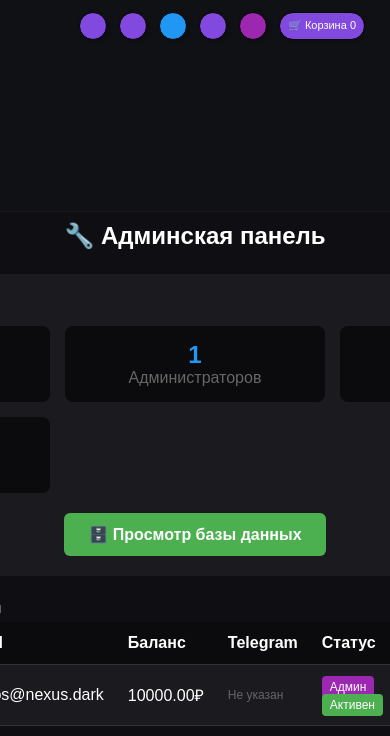
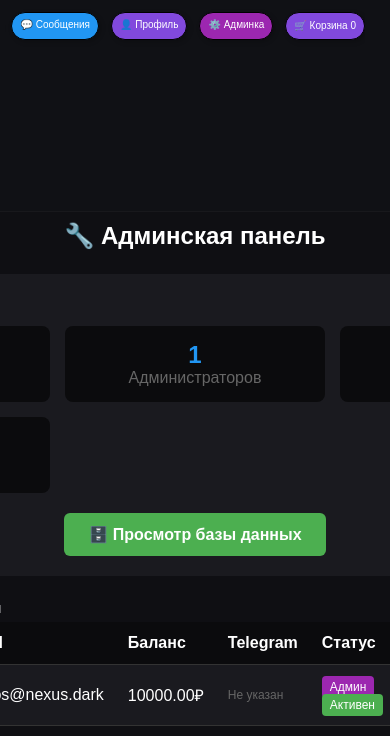
Before and after one commit to Rodeos2410/nexus-dark-market, a Flask app: page /admin in a window 390 px wide; the page is wider, and only the part inside the window is pictured. Shown: the top 736 px of that part. Run offline with Flask 3, Linux system fonts and the light colour scheme; a user stored in the database is signed in.

```diff
--- a/static/css/style.css
+++ b/static/css/style.css
@@ -287,50 +287,62 @@ button:hover, .button:hover {
         white-space: nowrap;
     }
 
-    /* Сокращаем текст кнопок на мобильных */
-    .main-nav .button[href*="market"]::after {
-        content: "🏪";
-    }
-    .main-nav .button[href*="market"] {
-        font-size: 0;
+    /* Компактные кнопки с текстом и эмодзи */
+    .main-nav .button {
+        font-size: 10px;
         padding: 6px 8px;
-        min-width: 28px;
+        min-width: auto;
+        white-space: nowrap;
     }
 
-    .main-nav .button[href*="add_product"]::after {
-        content: "➕";
-    }
-    .main-nav .button[href*="add_product"] {
-        font-size: 0;
-        padding: 6px 8px;
-        min-width: 28px;
+    /* Адаптивный текст навигации */
+    .nav-text {
+        display: inline;
     }
 
-    .main-nav .button[href*="messages"]::after {
-        content: "💬";
-    }
-    .main-nav .button[href*="messages"] {
-        font-size: 0;
-        padding: 6px 8px;
-        min-width: 28px;
-    }
+    /* На очень маленьких экранах показываем только эмодзи */
+    @media (max-width: 360px) {
+        .nav-text {
+            font-size: 0;
+        }
 
-    .main-nav .button[href*="profile"]::after {
-        content: "👤";
-    }
-    .main-nav .button[href*="profile"] {
-        font-size: 0;
-        padding: 6px 8px;
-        min-width: 28px;
-    }
+        .nav-text::before {
+            content: attr(data-emoji);
+            font-size: 14px;
+        }
 
-    .main-nav .button[href*="admin"]::after {
-        content: "⚙️";
-    }
-    .main-nav .button[href*="admin"] {
-        font-size: 0;
-        padding: 6px 8px;
-        min-width: 28px;
+        .main-nav .button[href*="market"] .nav-text::before {
+            content: "🏪";
+        }
+
+        .main-nav .button[href*="add_product"] .nav-text::before {
+            content: "➕";
+        }
+
+        .main-nav .button[href*="messages"] .nav-text::before {
+            content: "💬";
+        }
+
+        .main-nav .button[href*="profile"] .nav-text::before {
+            content: "👤";
+        }
+
+        .main-nav .button[href*="admin"] .nav-text::before {
+            content: "⚙️";
+        }
+
+        .main-nav .button[href*="login"] .nav-text::before {
+            content: "🔑";
+        }
+
+        .main-nav .button[href*="register"] .nav-text::before {
+            content: "📝";
+        }
+
+        /* Кнопка корзины на очень маленьких экранах */
+        #cart-button .nav-text::before {
+            content: "🛒";
+        }
     }
 }
 
--- a/templates/base.html
+++ b/templates/base.html
@@ -11,23 +11,37 @@
     <header class="site-header" style="align-self: stretch; width: 100%;">
         <div class="header-bar" style="display:flex; align-items:center; justify-content:flex-end; gap:16px; padding:12px 0; margin:0 -20px;  width:100%;">
             <nav class="main-nav" style="display:flex; align-items:center; gap:12px; position: relative;">
-                <a class="button" href="{{ url_for('market') }}">Маркет</a>
+                <a class="button" href="{{ url_for('market') }}">
+                    <span class="nav-text">🏪 Маркет</span>
+                </a>
                 <!-- <a class="button" href="{{ url_for('users') }}">Пользователи</a> -->
                 {% if current_user.is_authenticated %}
-                    <a class="button" href="{{ url_for('add_product') }}">Добавить товар</a>
-                    <a class="button" href="{{ url_for('my_messages') }}" style="background:#2196F3;">💬 Сообщения</a>
-                    <a class="button" href="{{ url_for('profile') }}">Профиль</a>
+                    <a class="button" href="{{ url_for('add_product') }}">
+                        <span class="nav-text">➕ Добавить</span>
+                    </a>
+                    <a class="button" href="{{ url_for('my_messages') }}" style="background:#2196F3;">
+                        <span class="nav-text">💬 Сообщения</span>
+                    </a>
+                    <a class="button" href="{{ url_for('profile') }}">
+                        <span class="nav-text">👤 Профиль</span>
+                    </a>
                     {% if current_user.is_admin %}
-                        <a class="button" href="{{ url_for('admin_panel') }}" style="background:#9C27B0;">Админка</a>
+                        <a class="button" href="{{ url_for('admin_panel') }}" style="background:#9C27B0;">
+                            <span class="nav-text">⚙️ Админка</span>
+                        </a>
                     {% endif %}
                     <!-- <a class="button" style="background:#d32f2f;" href="{{ url_for('logout') }}">Выйти</a> -->
             {% else %}
-                    <a class="button" href="{{ url_for('login') }}">Вход</a>
-                    <a class="button" href="{{ url_for('register') }}">Регистрация</a>
+                    <a class="button" href="{{ url_for('login') }}">
+                        <span class="nav-text">🔑 Вход</span>
+                    </a>
+                    <a class="button" href="{{ url_for('register') }}">
+                        <span class="nav-text">📝 Регистрация</span>
+                    </a>
                 {% endif %}
                 <div id="cart-anchor" style="position: relative;">
                     <button id="cart-button" type="button" class="button" onclick="toggleCart()" aria-controls="cart-panel" aria-expanded="false">
-                        🛒 Корзина <span id="cart-count">{{ cart_count }}</span>
+                        <span class="nav-text">🛒 Корзина</span> <span id="cart-count">{{ cart_count }}</span>
                     </button>
                     <aside id="cart-panel" class="cart-panel cart-panel--hidden" aria-hidden="true" style="position: absolute; top: calc(100% + 8px); right: 0; z-index: 1100;">
                         <div class="cart-panel__header">
```
Also changed, not shown: NAVIGATION_UPDATE_REPORT.md (added, +133 -0 lines).
